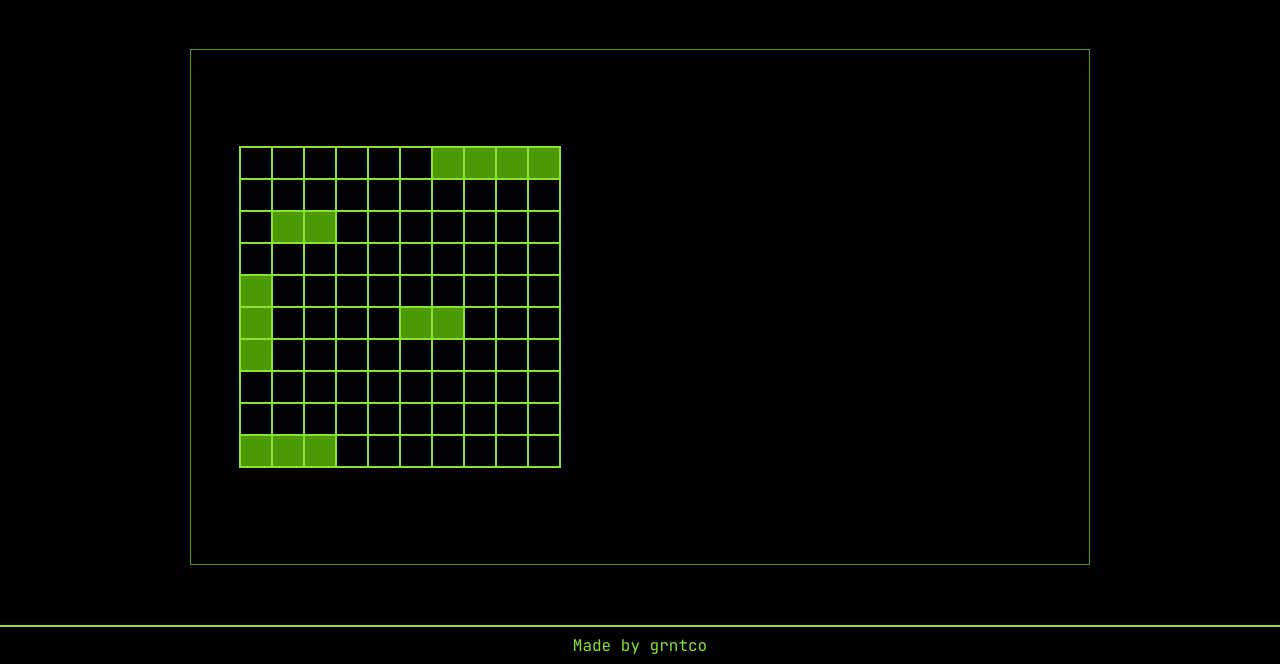
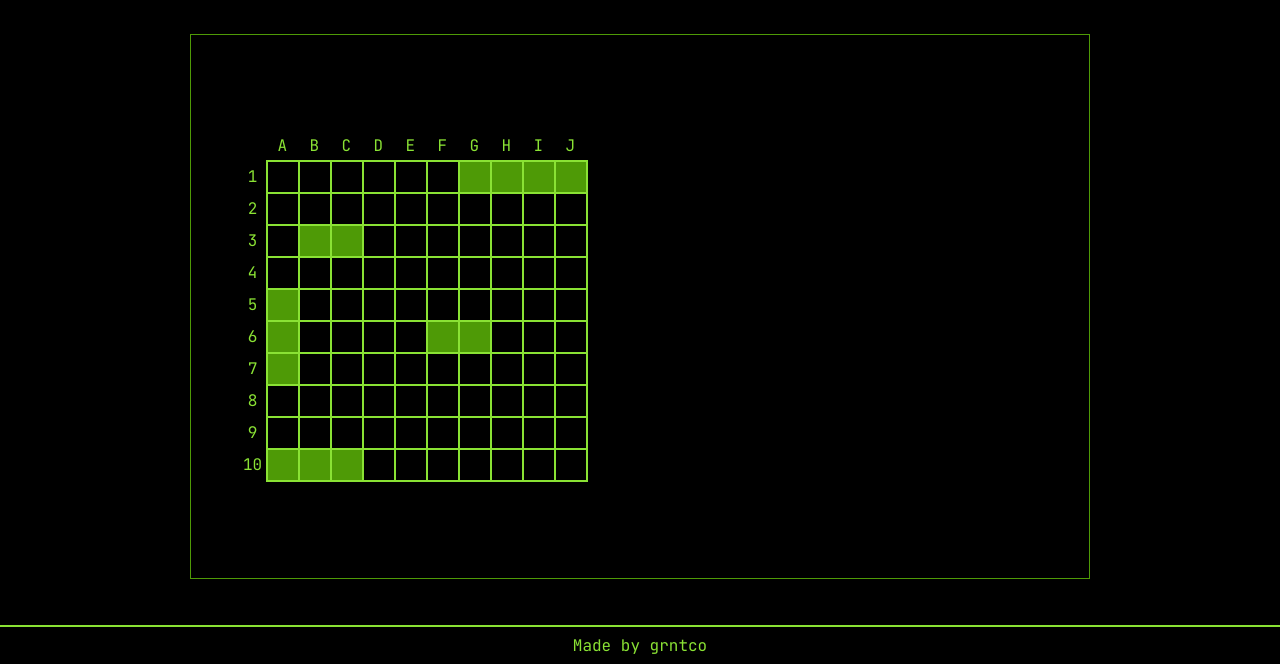
Before and after one commit to grntco/battleship, a website built with webpack: page dist/index.html in a window 1280 px wide. Shown: the part 179-843 px from the top of the page. Built offline with nearby package versions, Linux system fonts and the light colour scheme.

Commit message:
created x and y axis

```diff
--- a/src/styles.css
+++ b/src/styles.css
@@ -91,7 +91,29 @@ body {
 }
 
 .grid-container {
+  display: grid;
+  grid-template-columns: 1fr, 322px;
+  /* width: min-content; */
+  /* please delete this width if you can */
+}
 
+.grid-container__x-axis-container {
+  grid-column: 2 / 3;
+  display: grid;
+  grid-template-columns: repeat(10, 32px);
+}
+
+.grid-container__y-axis-container {
+  display: grid;
+  grid-template-rows: repeat(10, 32px);
+}
+
+.grid-container__x-axis__letter,
+.grid-container__y-axis__letter {
+  display: flex;
+  align-items: center;
+  justify-content: center;
+  padding: 4px;
 }
 
 .grid {
--- a/src/ui/game.js
+++ b/src/ui/game.js
@@ -5,24 +5,40 @@ const createGridContainer = function() {
     const gridContainer = document.createElement('div');
     gridContainer.className = 'grid-container';
 
+    const createXAxisContainer = function() {
+        const xAxisContainer = document.createElement('div');
+        xAxisContainer.className = 'grid-container__x-axis-container';
+
+        const letters = ['A', 'B', 'C', 'D', 'E', 'F', 'G', 'H', 'I', 'J'];
+        letters.forEach(letterItem => {
+            const xAxisLetter = xAxisContainer.appendChild(document.createElement('div'));
+            xAxisLetter.className = 'grid-container__x-axis__letter';
+            xAxisLetter.textContent = letterItem;
+        });
+
+        return xAxisContainer;
+    };
+
+    const createYAxisContainer = function() {
+        const yAxisContainer = document.createElement('div');
+        yAxisContainer.className = 'grid-container__y-axis-container';
+
+        const numbers = ['1', '2', '3', '4', '5', '6', '7', '8', '9', '10'];
+        numbers.forEach(numberItem => {
+            const yAxisNumber = yAxisContainer.appendChild(document.createElement('div'));
+            yAxisNumber.className = 'grid-container__y-axis__letter';
+            yAxisNumber.textContent = numberItem;
+        });
+
+        return yAxisContainer;
+    };
+
     const grid = document.createElement('div');
     grid.className = 'grid';
     grid.classList.add('player-grid');
 
-    // const createGrid = function() {
-    //     const grid = document.createElement('div');
-    //     grid.className = 'grid';
-
-    //     for (let i = 0; i < 10; i++) {
-    //         for (let j = 0; j < 10; j++) {
-    //             const gridItem = grid.appendChild(document.createElement('div'));
-    //             gridItem.className = 'grid-item';
-    //         }
-    //     }
-
-    //     return grid;
-    // };
-
+    gridContainer.appendChild(createXAxisContainer());
+    gridContainer.appendChild(createYAxisContainer());
     gridContainer.appendChild(grid);
     return gridContainer;
 };
```
